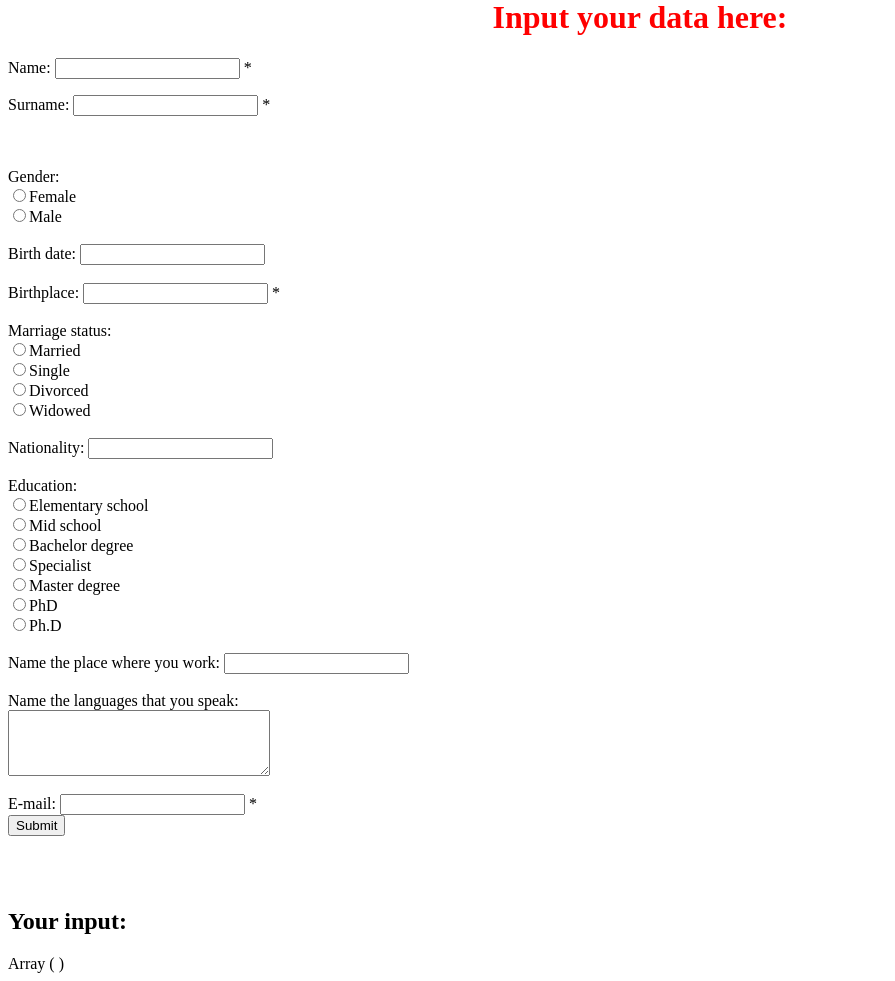
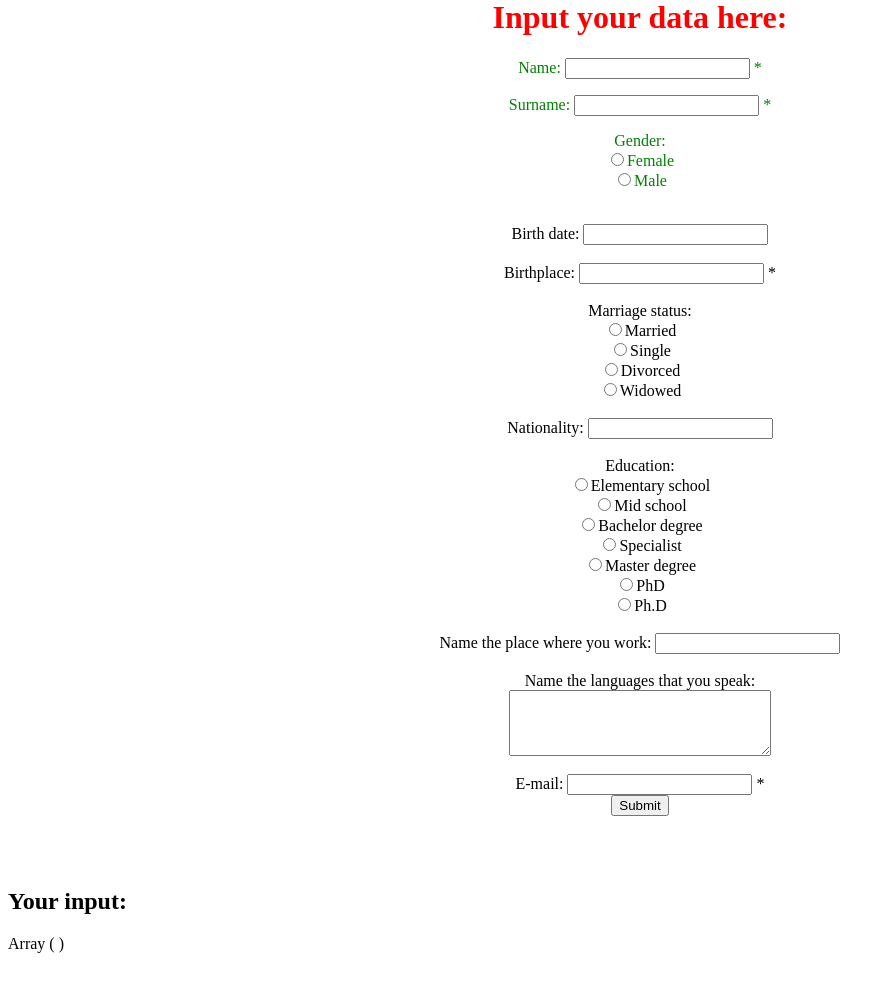
Before and after one commit to inverse231/practice-project, a PHP site: page /info.php in a window 1280 px wide. Shown: the part 48-1029 px from the top of the page, without its empty margins (0-895 px from the left). After the commit the page ends 1001 px from the top, so only its background shows below. Run offline with PHP 8.4, Linux system fonts and the light colour scheme.

Commit message:
Changed form align

```diff
--- a/info.php
+++ b/info.php
@@ -81,7 +81,7 @@
 
 
     <!--HTML form code-->
-    <div id="qform">
+    <div id="qform" align="center">
     <form method="post" action="<?php echo htmlspecialchars($_SERVER["PHP_SELF"]);?>">
     <h1 id="header">Input your data here:</h1>
 
@@ -91,12 +91,11 @@
 
             <p>Surname: <input type="text" name="surname">
             <span class="error">* <?php echo $surnameErr;?></span></p>
-            <br><br>
 
-            Gender:<br>
+            <p>Gender:<br>
             <input type="radio" name="gender" value="female">Female<br>
             <input type="radio" name="gender" value="male">Male<br>
-            <br>
+            <br></p>
 
             Birth date:
             <input type="text" name="birthdate">
--- a/style.css
+++ b/style.css
@@ -16,5 +16,5 @@ div.qform
 
 p
 {
-    align: center;
+    color: green;
 }
```
